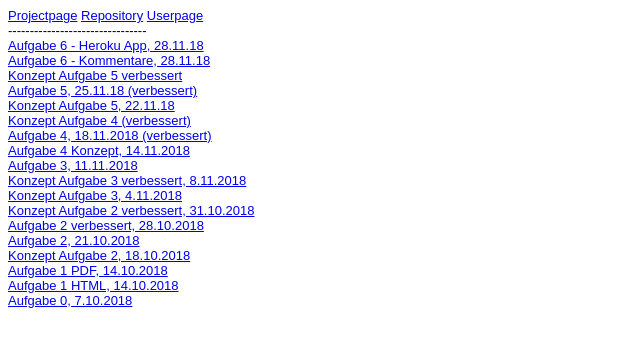
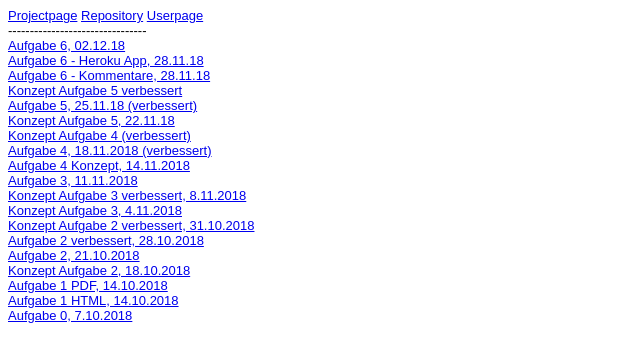
Before and after one commit to caddarndt/caddarndt.github.io, a plain HTML site: page Steckbrief/steckbrief.htm in a window 1280 px wide. Shown: the whole page, without its empty margins (0-640 px from the left). Drawn offline with Linux system fonts and the light colour scheme.

Commit message:
steckbrief

```diff
--- a/Steckbrief/steckbrief.htm
+++ b/Steckbrief/steckbrief.htm
@@ -17,6 +17,7 @@ body {
 	<a href="https://github.com/caddarndt/EIA2" target="_blank">Repository</a>
 	<a href="https://caddarndt.github.io/" target="_blank">Userpage</a><br>
 	--------------------------------<br>
+	<a href="https://caddarndt.github.io/EIA2/Aufgabe%2005/Aufgabe5.html" target="_blank">Aufgabe 6, 02.12.18</a><br>
 	<a href="https://eia-cata.herokuapp.com/aufgabe6" target="_blank">Aufgabe 6 - Heroku App, 28.11.18</a><br>
 	<a href="https://github.com/caddarndt/EIA2/blob/master/Aufgabe%2006/Server.ts" target="_blank">Aufgabe 6 - Kommentare, 28.11.18</a><br>
 	<a href="https://caddarndt.github.io/EIA2/Aufgabe%2005/Konzept5besser.pdf" target="_blank">Konzept Aufgabe 5 verbessert</a><br>
```
